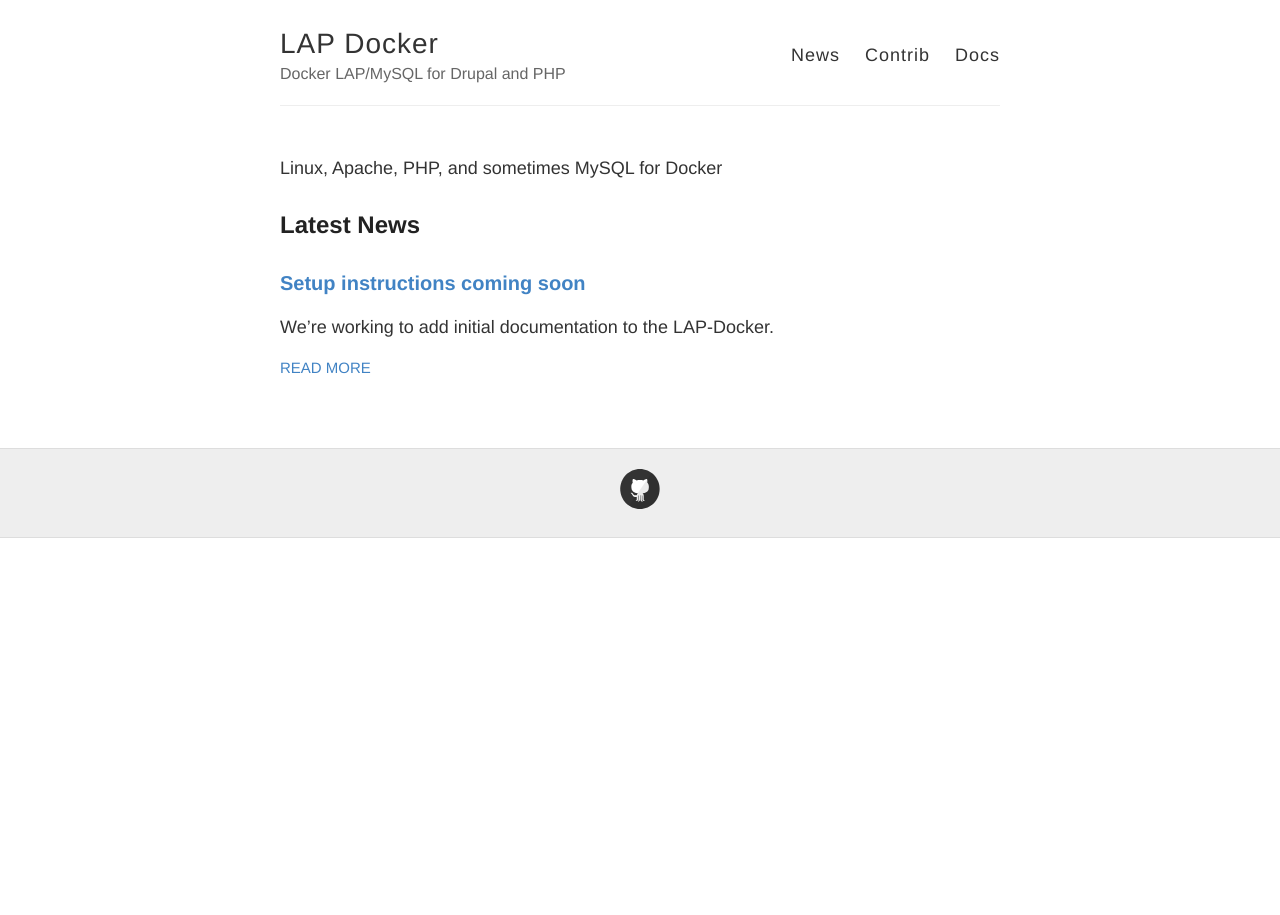
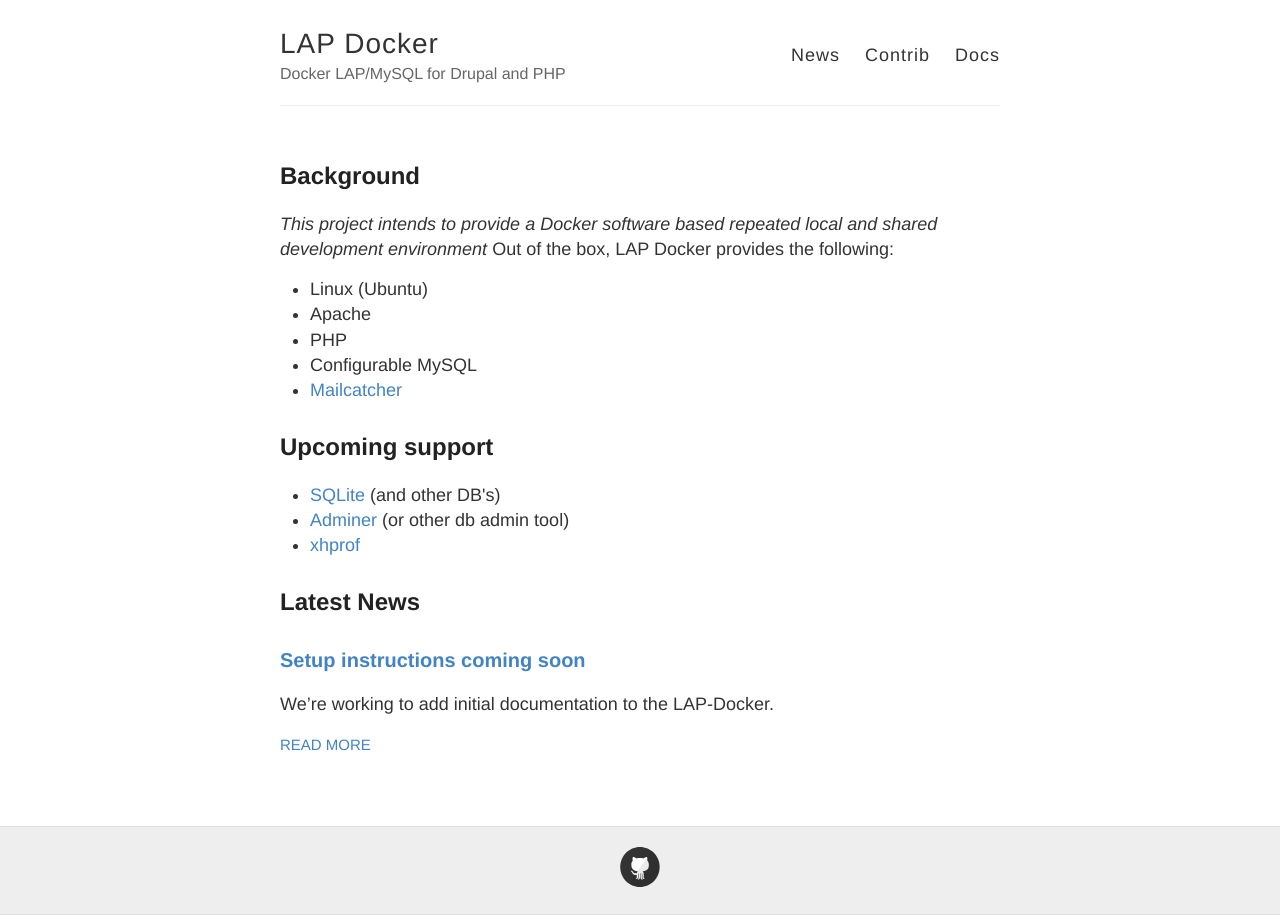
Before and after one commit to hedinfaok/lap-docker, a Jekyll site: the page built from index.html, in a window 1280 px wide. Built offline with Jekyll 4.4.1, drawn with Linux system fonts in a browser that asks for light colours; Markdown is read by kramdown in place of the engine named in the settings.

Commit message:
Add project information.

```diff
--- a/index.html
+++ b/index.html
@@ -2,7 +2,25 @@
 layout: default
 ---
 
-Linux, Apache, PHP, and sometimes MySQL for Docker
+<h2>Background</h2>
+
+<em>This project intends to provide a Docker software based repeated local and shared development environment</em>
+
+Out of the box, LAP Docker provides the following:
+<ul>
+<li>Linux (Ubuntu)</li>
+<li>Apache</li>
+<li>PHP</li>
+<li>Configurable MySQL</li>
+<li><a href="http://mailcatcher.me/">Mailcatcher</a></li>
+</ul>
+
+<h2>Upcoming support</h2>
+<ul>
+<li><a href="https://www.sqlite.org/">SQLite</a> (and other DB's)</li>
+<li><a href="http://www.adminer.org/">Adminer</a> (or other db admin tool)</li>
+<li><a href="https://pecl.php.net/package/xhprof">xhprof</a></li>
+</ul>
 
 <div class="posts">
   {% for post in site.posts limit:1 %}
```
